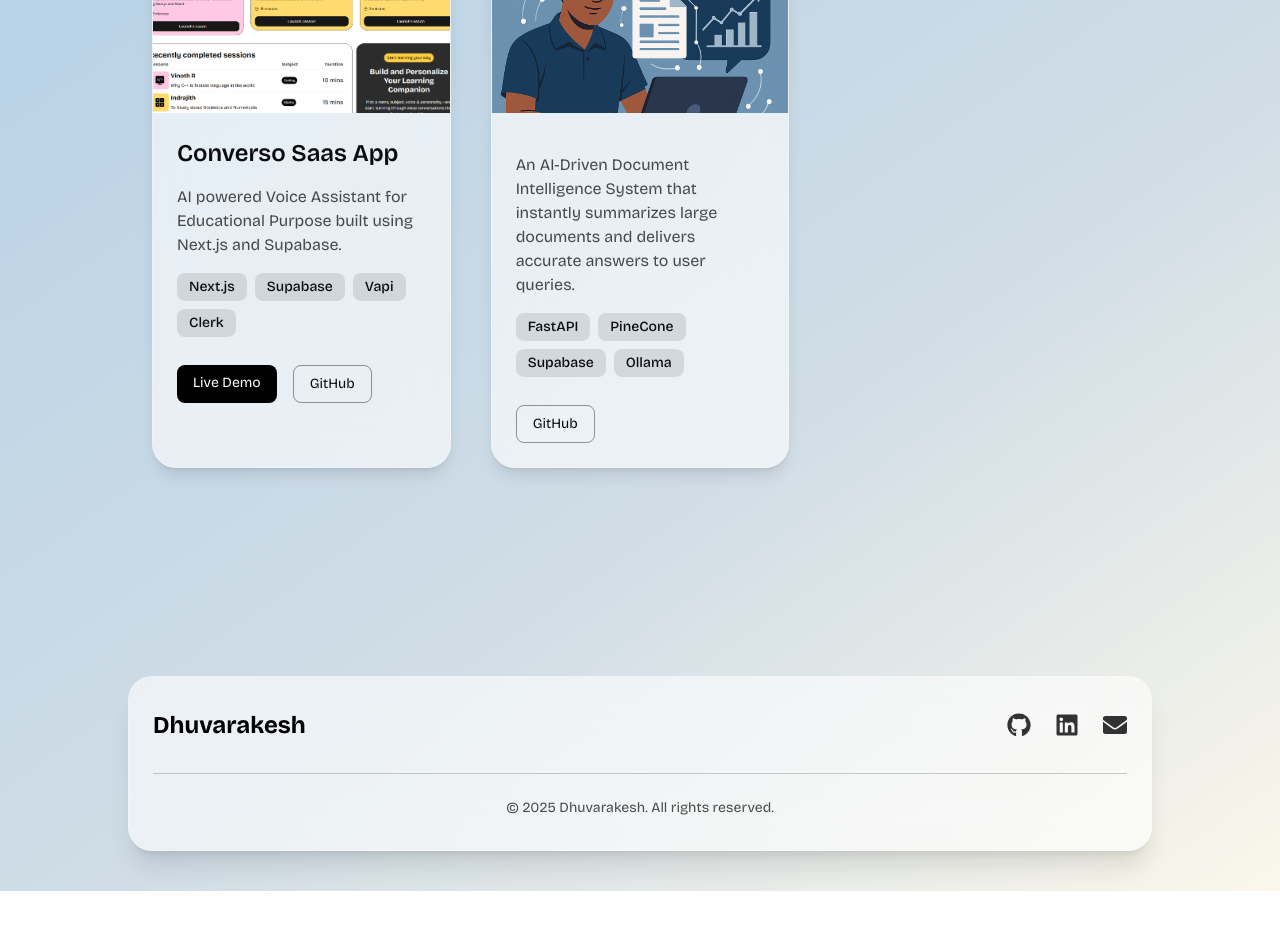
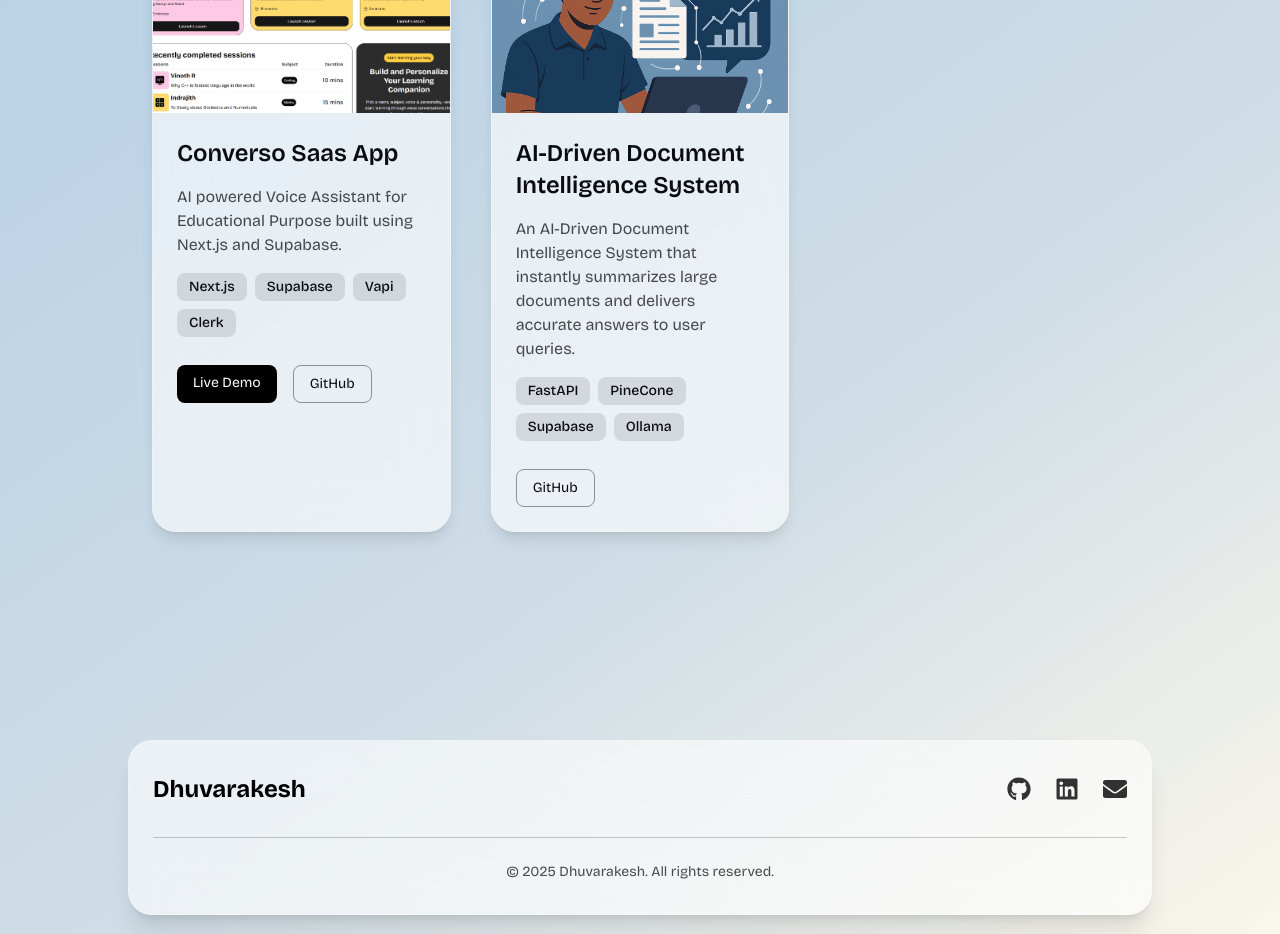
Before and after one commit to Dhuvarakesh17/portfolio, a Next.js app: page /projects in a window 1280 px wide. Shown: the part 940-1874 px from the top of the page. Before the commit the page ends 1831 px from the top, so only its background shows below. Built offline with nearby package versions, Linux system fonts and the light colour scheme.

Commit message:
corrected project title

```diff
--- a/data/projects.ts
+++ b/data/projects.ts
@@ -39,7 +39,7 @@
   },
   {
     id:5,
-    title:" ",
+    title:"AI-Driven Document Intelligence System",
     description:"An AI-Driven Document Intelligence System that instantly summarizes large documents and delivers accurate answers to user queries.",
     tags:["FastAPI","PineCone","Supabase","Ollama"],
     image:"/projects/p5.png",
```
